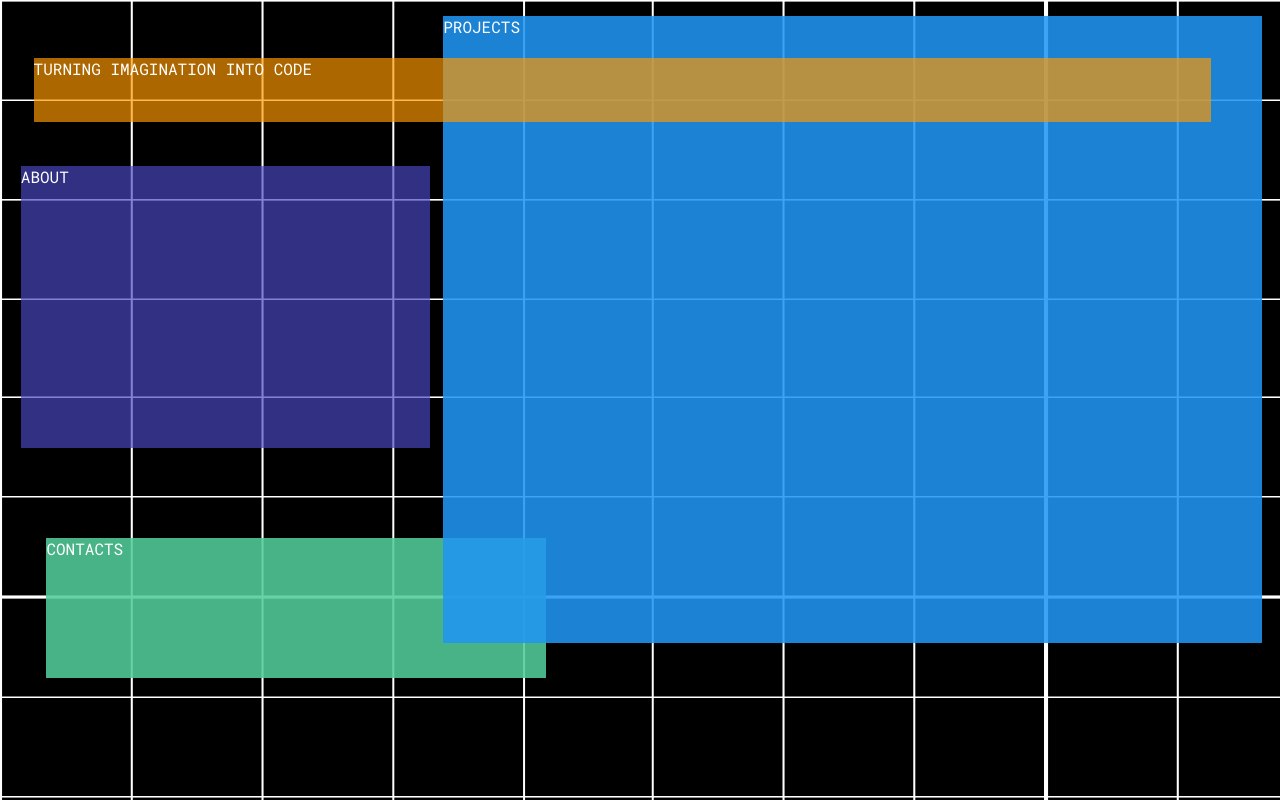
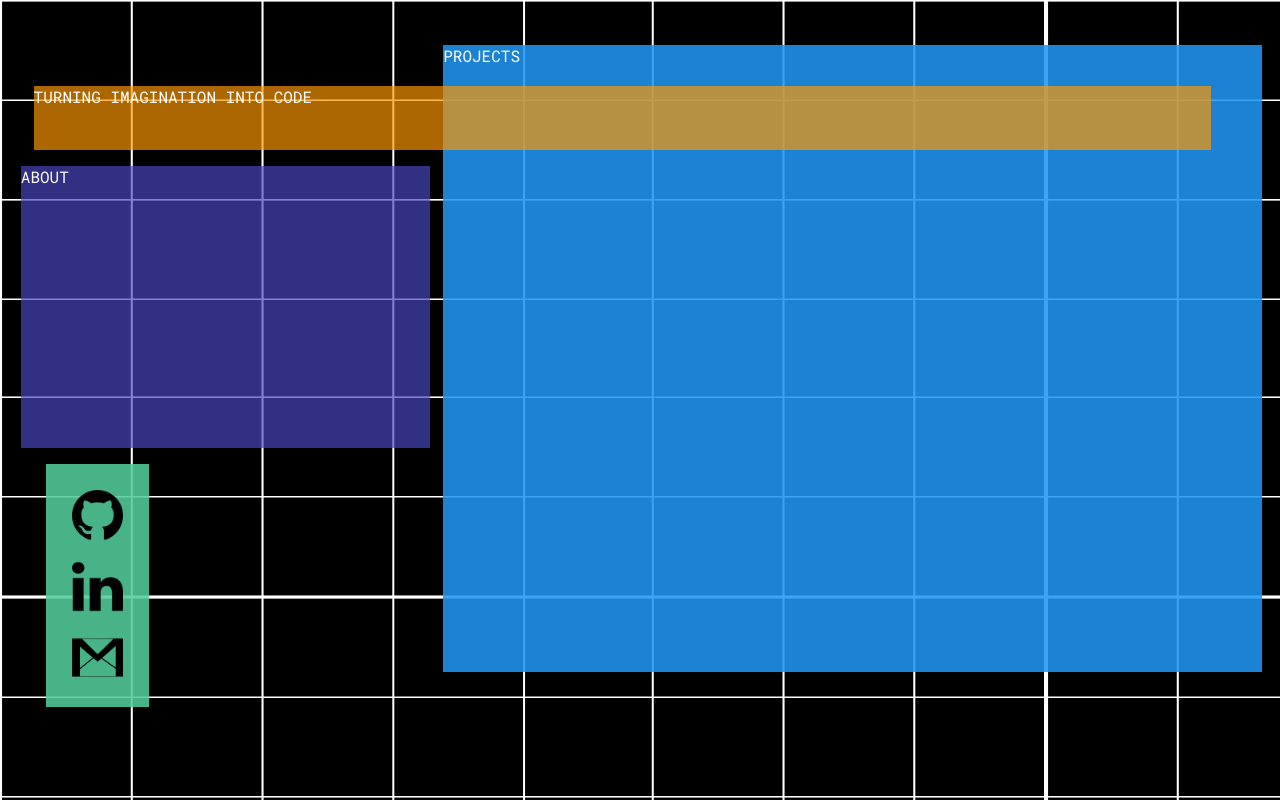
Before and after one commit to mary-tkachenko/portfolio, a plain HTML site: page index.html in a window 1280 px wide. Drawn offline with Linux system fonts and the light colour scheme.

Commit message:
contacts

```diff
--- a/index.html
+++ b/index.html
@@ -12,7 +12,9 @@
 		</div>
 
 		<div id="container_contacts">
-			<p>CONTACTS</p>
+			<p><a href="https://github.com/mary-tkachenko" target="_blank"><img id="github" src="media/mark.png"></a></p>
+			<p><a href="https://www.linkedin.com/in/mariia-tkachenko/" target="_blank"><img id="linkedin" src="media/linkedin.png"></a></p>
+			<p><a href="mailto:l.skyling@gmail.com?Subject=Hello" target="_top"><img id="gmail" src="media/gmail.png"></a></p>
 		</div>
 		<div id="container_projects">
 			<p>PROJECTS</p>
--- a/style.css
+++ b/style.css
@@ -26,10 +26,10 @@ body {
 
 #container_contacts {
     background-color: rgba(83, 204, 154, 0.88);
-    height: 11vw;
-    width: 39vw;
+    height: 19vw;
+    width: 8vw;
     margin-left: 3vw;
-    margin-top: 7vw;
+    margin-top: 1vw;
    }
 
 #container_projects {
@@ -39,3 +39,12 @@ body {
     margin-left: 34vw;
     margin-top: -53vw;
 }
+
+#github, #linkedin, #gmail {
+    width: 4vw;
+    margin-left: 2vw;
+}
+
+#github {
+    margin-top: 2vw;
+}
```
Also changed, not shown: media/github.png (added), media/gmail.png (added), media/gmail_1.png (added), media/linkedin.png (added), media/mark.png (added).
